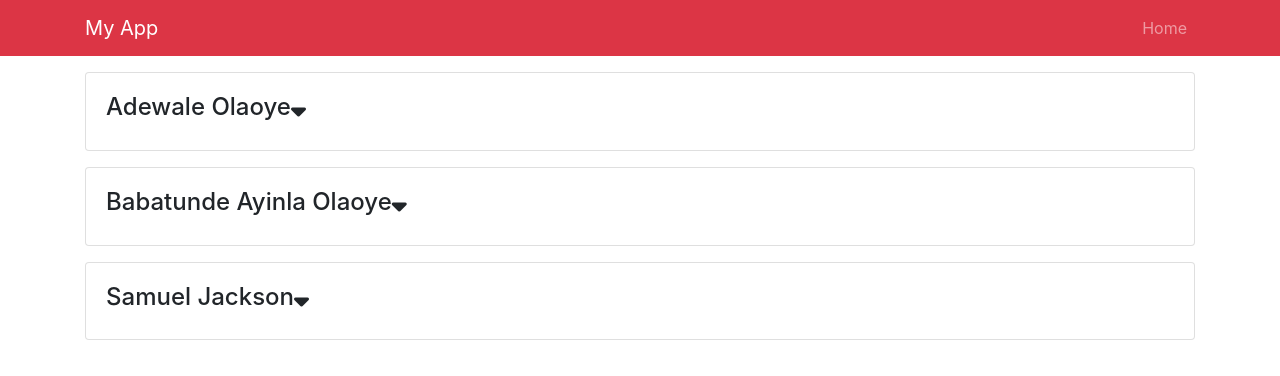
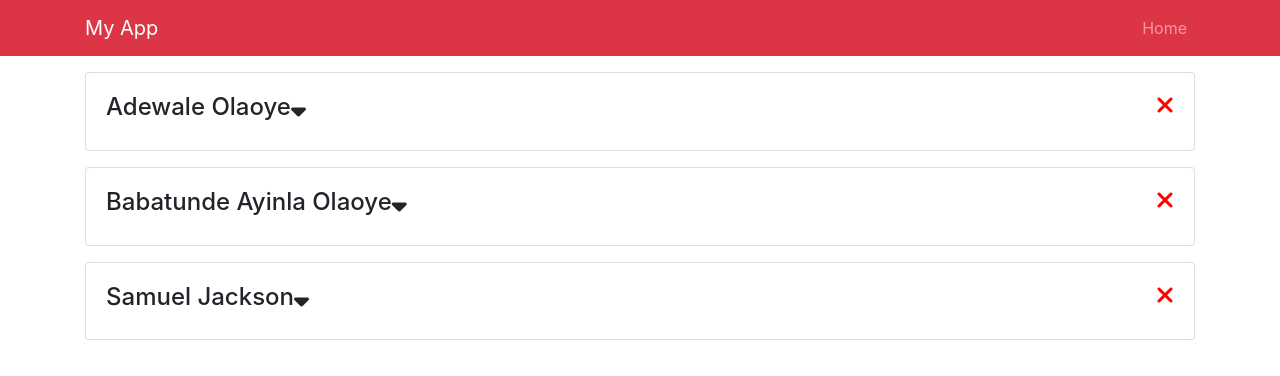
Before and after one commit to dewaleolaoye/contact-manager, a React (Create React App) app: page / in a window 1280 px wide. Shown: the top 376 px of the page. Built offline with nearby package versions, Linux system fonts and the light colour scheme.

Commit message:
delete a contact

```diff
--- a/src/App.js
+++ b/src/App.js
@@ -7,7 +7,7 @@ import 'bootstrap/dist/css/bootstrap.min.css';
 class App extends React.Component {
   render() {
     return (
-      <div className='App'>
+      <div className=''>
         <Header />
         <div className='container'>
           <Contacts />
--- a/src/components/Contact.js
+++ b/src/components/Contact.js
@@ -8,6 +8,10 @@ class Contact extends React.Component {
 
   onShowClick = e => {
     this.setState({ showContactInfo: !this.state.showContactInfo });
+  };
+
+  onDeleteClick = e => {
+    this.props.deleteClickHandler();
   };
 
   render() {
@@ -22,6 +26,13 @@ class Contact extends React.Component {
               this.setState({ showContactInfo: !this.state.showContactInfo })
             }
             className='fas fa-sort-down'
+            style={{ cursor: 'pointer' }}
+          />
+          {/* Delete Button */}
+          <i
+            className='fas fa-times'
+            style={{ cursor: 'pointer', color: 'red', float: 'right' }}
+            onClick={this.onDeleteClick}
           />
         </h4>
         {showContactInfo ? (
@@ -36,7 +47,8 @@ class Contact extends React.Component {
 }
 
 Contact.propTypes = {
-  contact: propTypes.object.isRequired
+  contact: propTypes.object.isRequired,
+  deleteClickHandler: propTypes.func.isRequired
 };
 
 export default Contact;
--- a/src/components/Contacts.js
+++ b/src/components/Contacts.js
@@ -25,12 +25,26 @@ class Contacts extends React.Component {
     ]
   };
 
+  deleteContact = id => {
+    console.log(id);
+    const { contacts } = this.state;
+    const newContact = contacts.filter(contact => contact.id !== id);
+
+    this.setState({
+      contacts: newContact
+    });
+  };
+
   render() {
     const { contacts } = this.state;
     return (
       <React.Fragment>
         {contacts.map(contact => (
-          <Contact key={contact.id} contact={contact} />
+          <Contact
+            key={contact.id}
+            contact={contact}
+            deleteClickHandler={this.deleteContact.bind(this, contact.id)}
+          />
         ))}
       </React.Fragment>
     );
```
